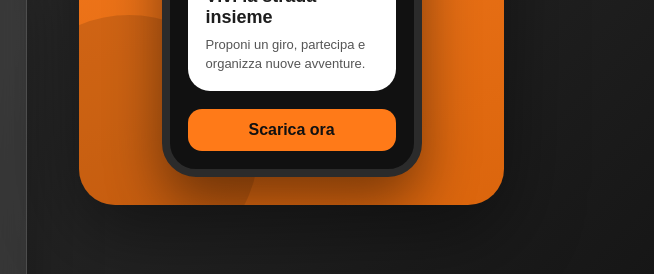
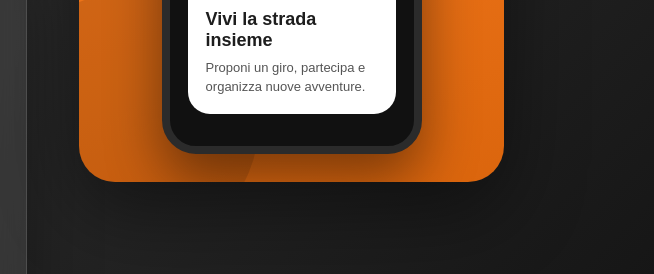
Before and after one commit to Taxiblues/taxiblues.github.io, a plain HTML site: page passengers_social.html in a window 1280 px wide. Shown: the part 678-952 px from the top of the page, 626-1280 px from the left. Drawn offline with Linux system fonts and the light colour scheme.

Commit message:
Update passengers_social.html

```diff
--- a/passengers_social.html
+++ b/passengers_social.html
@@ -402,7 +402,7 @@
           <p>Proponi un giro, partecipa e organizza nuove avventure.</p>
         </div>
 
-        <div class="cta-mini">Scarica ora</div>
+
       </div>
     </section>
   </main>
```
